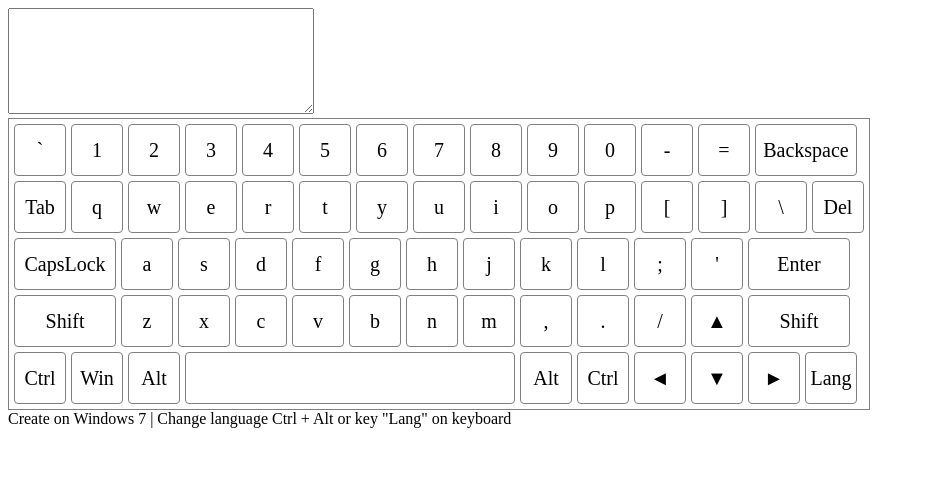
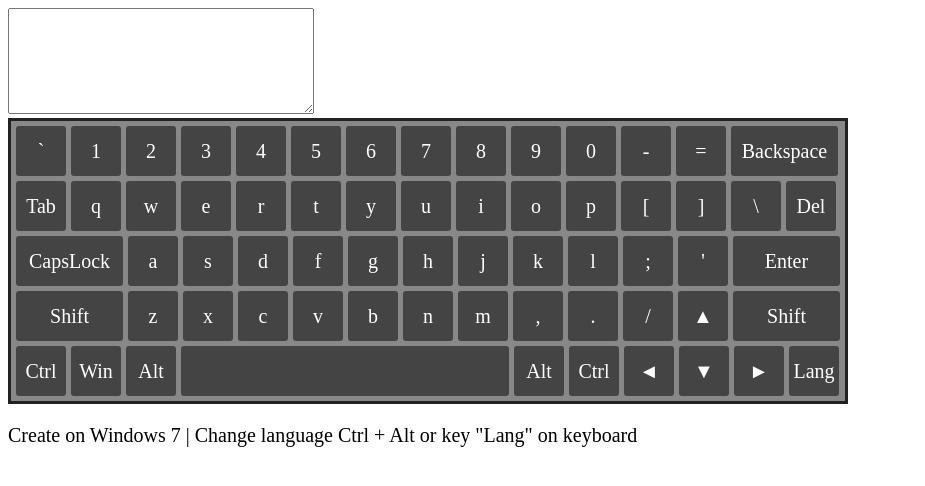
Before and after one commit to warband0/rs, a plain HTML site: page virtual-keyboard/index.htm in a window 1280 px wide. Shown: the whole page, without its empty margins (0-925 px from the left). Drawn offline with Linux system fonts and the light colour scheme.

Commit message:
feat: upgrade keyboard visual

```diff
--- a/virtual-keyboard/style.css
+++ b/virtual-keyboard/style.css
@@ -1,7 +1,8 @@
 .keyboard {
-  width: 850px;
+  width: 824px;
   padding: 5px;
-  border: 1px solid grey;
+  background: #888888;
+  border: 3px solid #222222;
   display: -webkit-box;
   display: -ms-flexbox;
   display: flex;
@@ -14,8 +15,9 @@
   font-size: 20px;
   width: 50px;
   height: 50px;
-  border-radius: 4px;
-  border: 1px solid grey;
+  color: #ffffff;
+  background: #444444;
+  border-radius: 3px;
   display: -webkit-box;
   display: -ms-flexbox;
   display: flex;
@@ -26,14 +28,33 @@
       -ms-flex-align: center;
           align-items: center;
   cursor: pointer;
+  -webkit-transition: 0.3s;
+  transition: 0.3s;
+  -webkit-user-select: none;
+     -moz-user-select: none;
+      -ms-user-select: none;
+          user-select: none;
+}
+
+.key-button:hover {
+  background-color: #61a761;
 }
 
 .active-key {
-  background-color: yellow;
+  background-color: #61a761;
+  -webkit-transition: 0.1s;
+  transition: 0.1s;
+  -webkit-transform: scale(0.8);
+          transform: scale(0.8);
 }
 
-.Backspace, .CapsLock, .ShiftLeft, .ShiftRight, .Enter {
-  width: 100px;
+.noticeDiv {
+  margin-top: 20px;
+  font-size: 20px;
+}
+
+.ShiftLeft, .ShiftRight, .CapsLock, .Enter, .Backspace {
+  width: 107px;
 }
 
 .Space {
```
